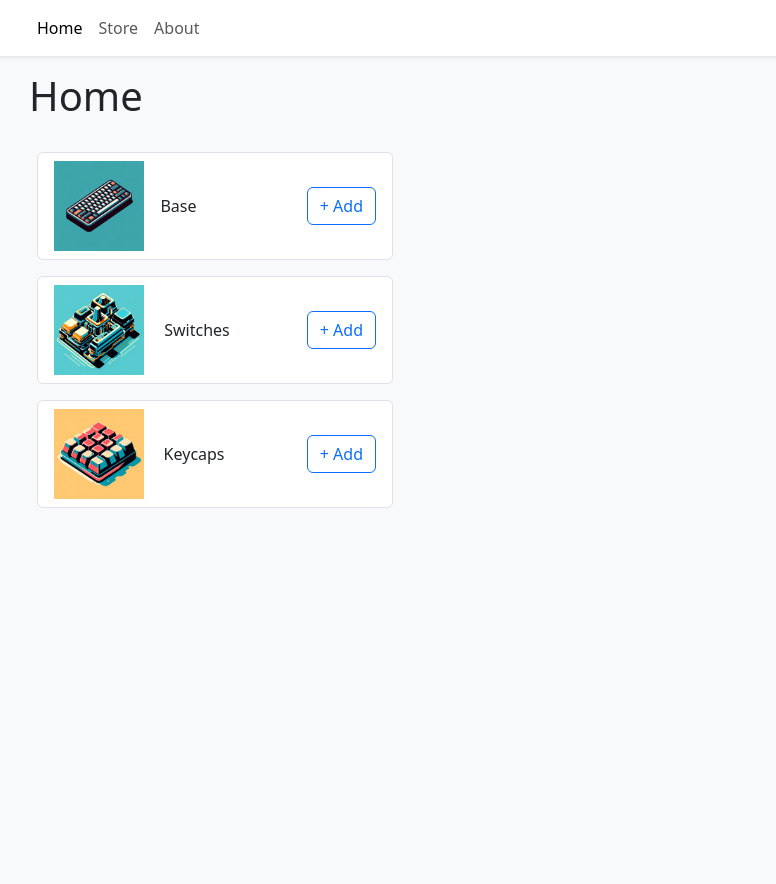
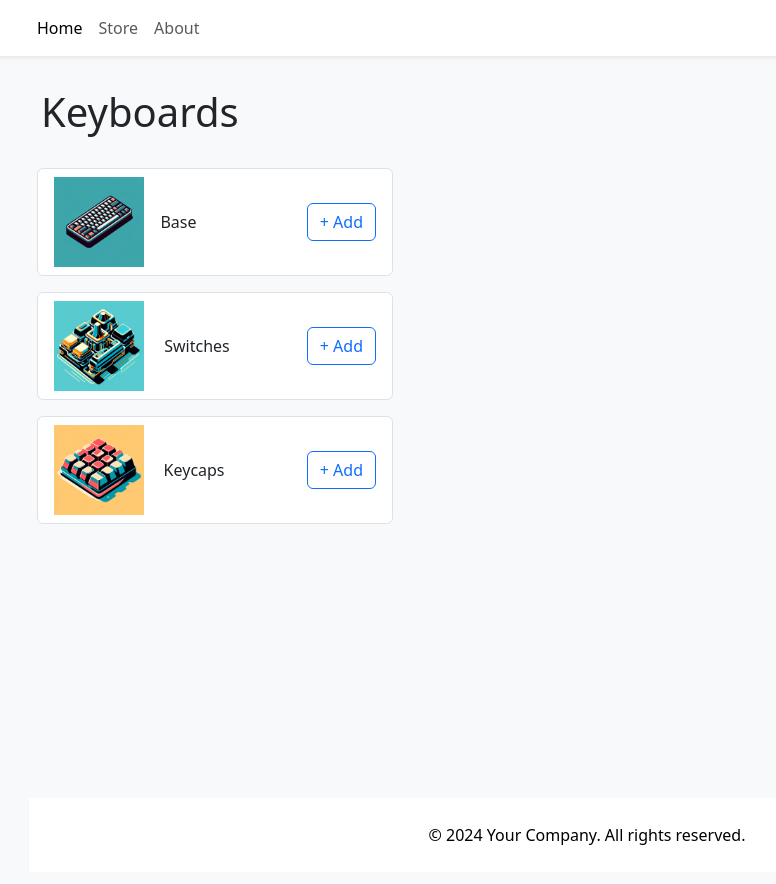
Before and after one commit to aaronmpark/BoardBlueprint, a React (Vite) app: page / in a window 1280 px wide. Shown: the top 884 px of the page, without its empty margins (53-829 px from the left). Before the commit the page ends 800 px from the top, so only its background shows below. Built offline with nearby package versions, Linux system fonts and the light colour scheme.

Commit message:
added copyright at the bottom of home page

```diff
--- a/src/pages/home.tsx
+++ b/src/pages/home.tsx
@@ -3,8 +3,29 @@ import homeItems from '../data/keyboard.json'
 import { HomeItem } from '../components/HomeItem'
 
 export function Home() {
-    return ( <> <h1 className = "mt-3">Home</h1>
+    return (
+        <>
+            <style>{`
+                .page-container {
+                    min-height: 100vh;
+                    display: flex;
+                    flex-direction: column;
+                }
+                .content-wrap {
+                    flex: 1;
+                }
+                .footer {
+                    width: 100%;
+                    background: #ffffff;
+                    color: black;
+                    text-align: center;
+                    padding: 25px 0;
+                }
+            `}</style>
+            <div className="page-container">
+                <div className="content-wrap">
                     <Container>
+                        <h1 className="mt-3">Keyboards</h1>
                         <Row className="mt-3">
                             <Col xs={12} md={4} className="g-3">
                                 <ListGroup>
@@ -15,6 +36,11 @@ export function Home() {
                             </Col>
                         </Row>
                     </Container>
+                </div>
+                <footer className="footer">
+                    &copy; {new Date().getFullYear()} Your Company. All rights reserved.
+                </footer>
+            </div>
         </>
     );
 }
```
Lines whose indentation alone changed are shown as unchanged.
